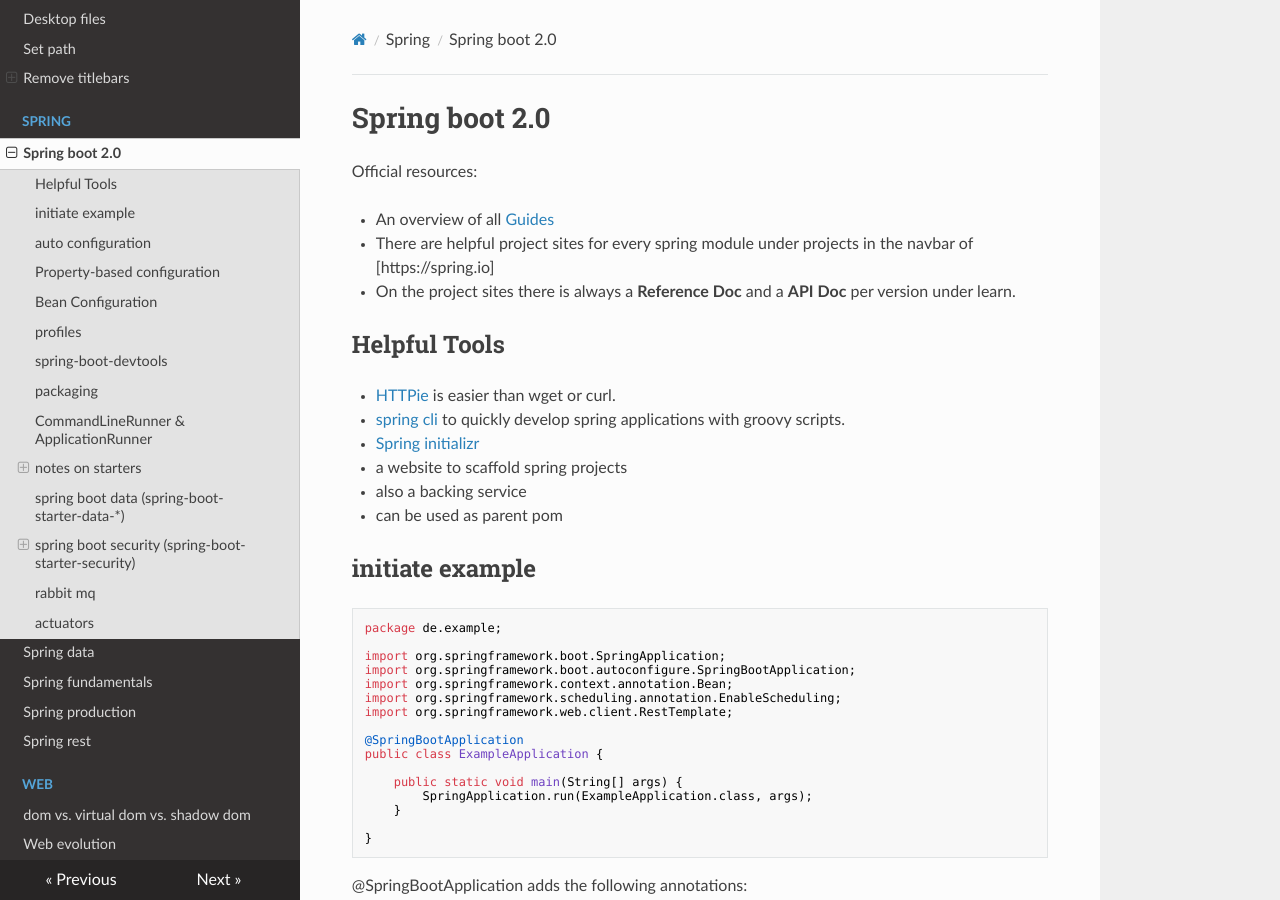
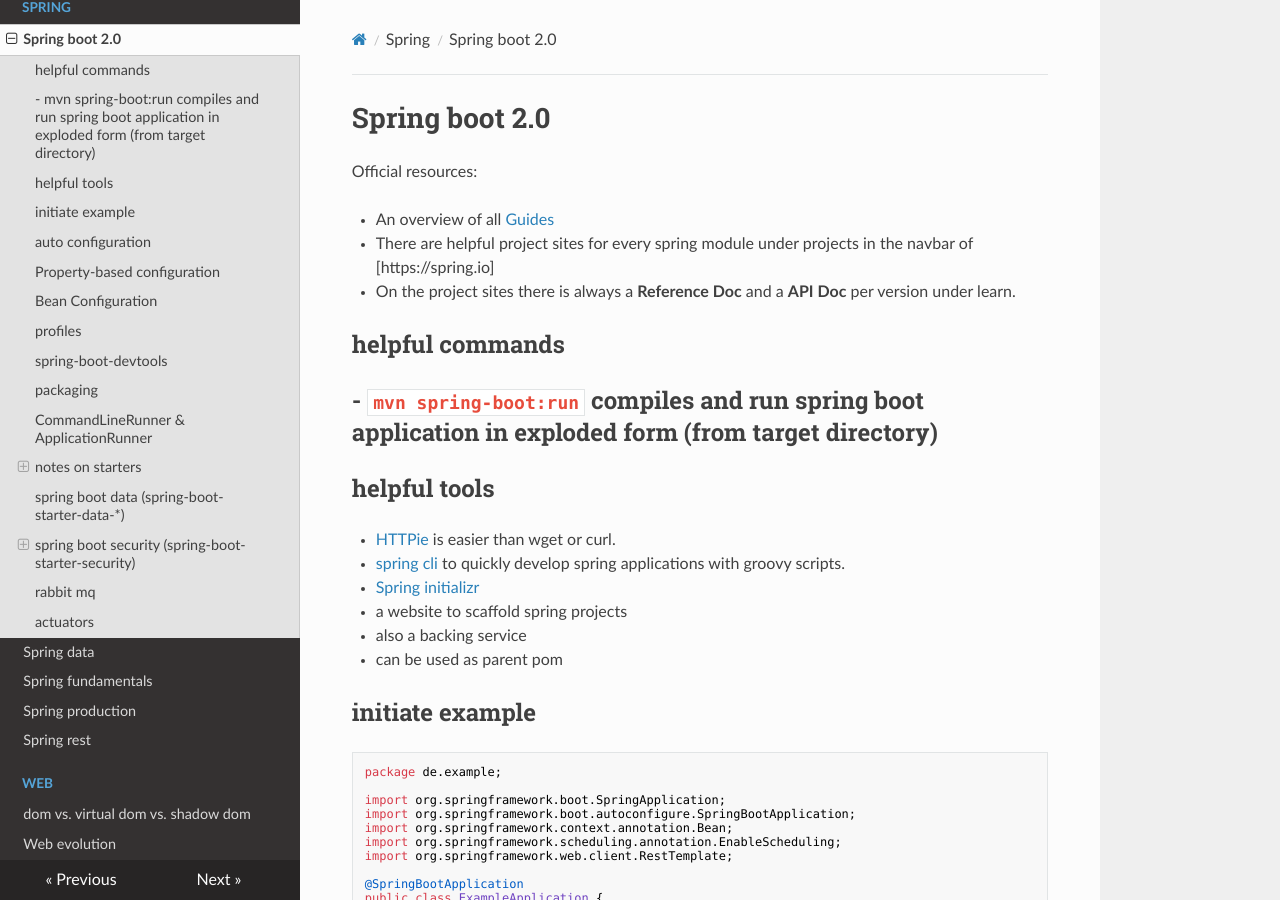
Before and after one commit to organicaudio/useful-code-snippets2, an MkDocs documentation site: the page built from docs/spring/spring-boot.md, in a window 1280 px wide and 900 px high. Built offline with MkDocs 1.6.1, drawn with Linux system fonts in a browser that asks for light colours; nearby versions of some CDN libraries.

Commit message:
add helpful command

```diff
--- a/docs/spring/spring-boot.md
+++ b/docs/spring/spring-boot.md
@@ -6,7 +6,12 @@
 - There are helpful project sites for every spring module under projects in the navbar of [https://spring.io]
 - On the project sites there is always a **Reference Doc** and a **API Doc** per version under learn.
 
-## Helpful Tools
+## helpful commands
+
+- `mvn spring-boot:run` compiles and run spring boot application in exploded form (from target directory)
+-
+
+## helpful tools
 
 - [HTTPie](https://httpie.org/) is easier than wget or curl.
 - [spring cli](https://docs.spring.io/spring-boot/docs/current/reference/html/spring-boot-cli.html) to quickly develop spring applications with groovy scripts.
```
